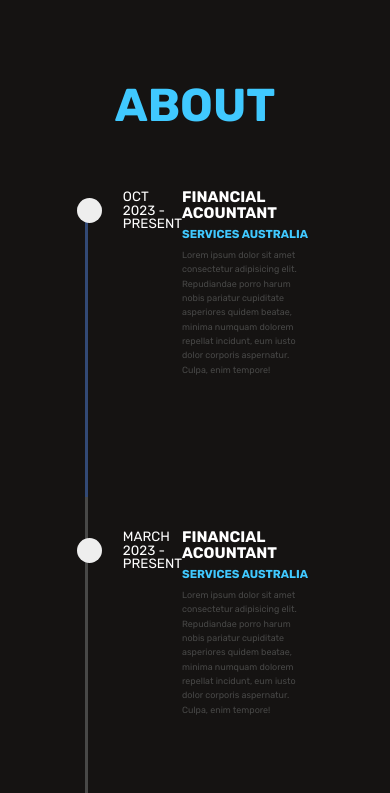
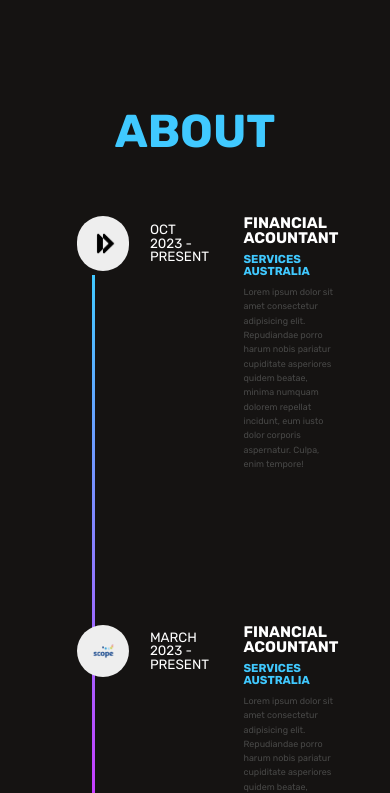
Before and after one commit to Raeef-Chowdhury/Math-, a plain HTML site: page Index.html in a window 390 px wide. Shown: the part 811-1604 px from the top of the page. Drawn offline with nearby package versions, Linux system fonts and the light colour scheme.

Commit message:
add about section responsiveness

```diff
--- a/Index.html
+++ b/Index.html
@@ -22,7 +22,7 @@
       </div>
       <nav class="header__nav">
         <ul class="header__nav--list">
-          <li class="nav__list--item">ABOUT</li>
+          <li class="nav__list--item" href="#about">ABOUT</li>
           <li class="nav__list--item">QUALIFICATIONS</li>
           <li class="nav__list--item">PRICING</li>
           <li class="nav__list--item">Sign UP</li>
@@ -93,7 +93,7 @@
           <h1 class="profile__heading">MOHAMMAD CHOWDHURY</h1>
         </div>
       </section>
-      <section class="section__about section">
+      <section class="section__about section" id="about">
         <h2 class="section__heading section__heading--about">ABOUT</h2>
         <div class="about__paths">
           <div class="img__line--box--1"></div>
--- a/Tutoring.css
+++ b/Tutoring.css
@@ -309,7 +309,7 @@ body {
 .img__line--box--1 {
   z-index: -1;
   position: absolute;
-  background: #324975;
+  background: linear-gradient(-45deg, #e81cff 0%, #40c9ff 100%);
   width: 3px;
   height: 0%;
   top: 1%;
--- a/queries.css
+++ b/queries.css
@@ -68,6 +68,9 @@
   .hero__text--box {
     align-self: center;
   }
+  .section__heading:hover::after {
+    width: 0%;
+  }
 }
 @media (max-width: 780px) {
   html {
@@ -116,6 +119,21 @@
   .mobile__nav--icon {
     left: 88%;
   }
+  .about__path {
+    gap: 6.4rem;
+  }
+  .img__line--box--1,
+  .img__line--box--2 {
+    left: 4.7%;
+    top: 0%;
+  }
+  .about__path--img {
+    width: 35%;
+    height: 62%;
+    background: #eee;
+    border-radius: 100rem;
+    padding: 2rem;
+  }
 }
 @media (max-width: 544px) {
   html {
@@ -130,7 +148,7 @@
     font-size: 6rem;
   }
   .hero__img--box {
-    height: 40%;
+    height: 55%;
   }
   .mobile__nav--icon {
     left: 80%;
@@ -138,4 +156,23 @@
   .hero__img {
     height: 24rem;
   }
+  .about__path--img {
+    width: 50%;
+    height: 62%;
+    background: #eee;
+    border-radius: 100rem;
+    padding: 2rem;
+  }
+  .img__line--box--1,
+  .img__line--box--2 {
+    height: 80%;
+    left: 6.5%;
+    top: 5.5%;
+  }
+  .about__path {
+    gap: 9.6rem;
+  }
+  .section__about {
+    margin-top: 16rem;
+  }
 }
```
